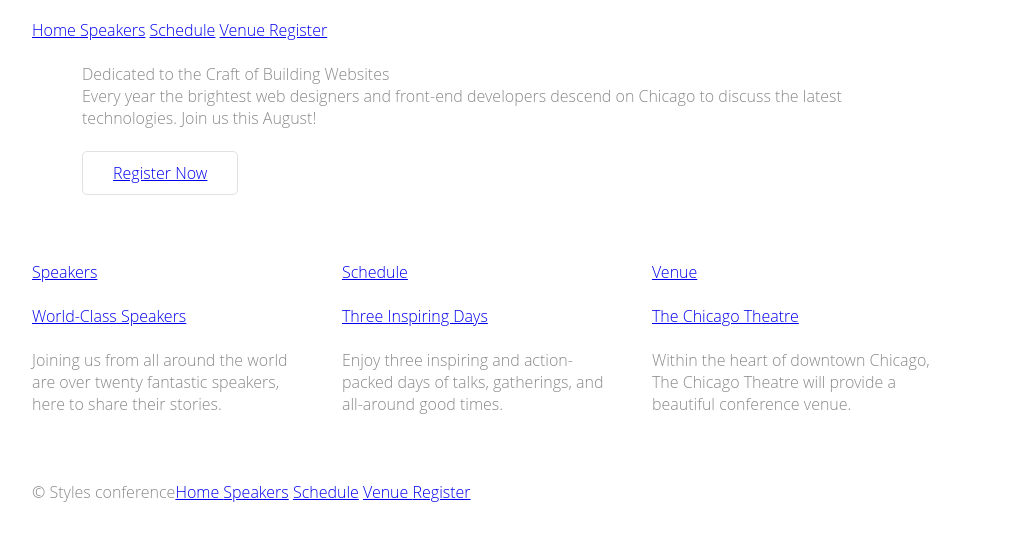
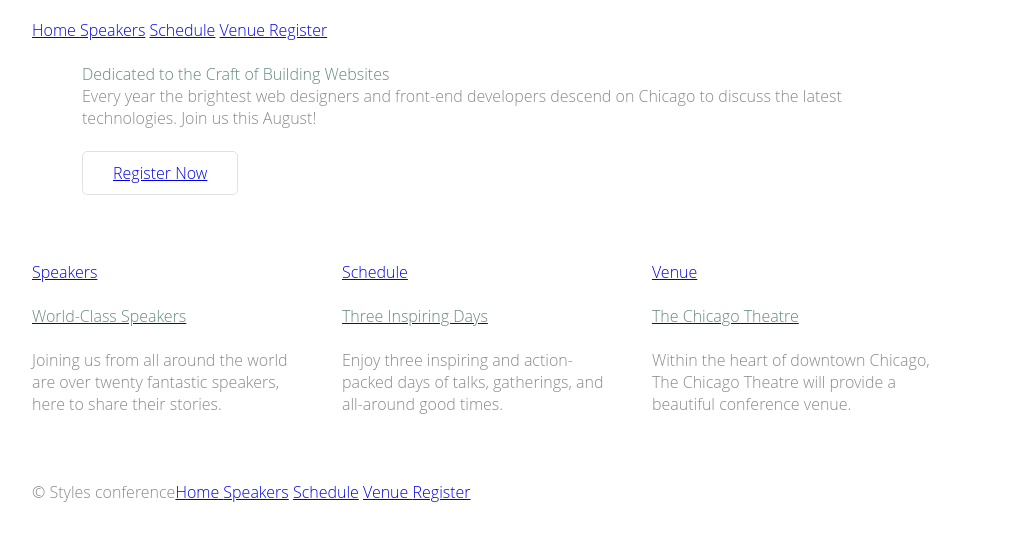
Before and after one commit to oluwatimilehin/styles-conference, a plain HTML site: page index.html in a window 1280 px wide. Shown: the part 135-676 px from the top of the page, without its empty margins (158-1181 px from the left). Drawn offline with Linux system fonts and the light colour scheme.

Commit message:
Add color to the headers

```diff
--- a/assets/stylesheets/main.css
+++ b/assets/stylesheets/main.css
@@ -99,6 +99,10 @@ table {
 h1, h3, h4, h5, p{
   margin-bottom: 22px;
 }
+h1, h2, h3, h4 {
+  color: #648880;
+}
+
 
 /**
  * Buttons
```
Also changed, not shown: 1 other file.
